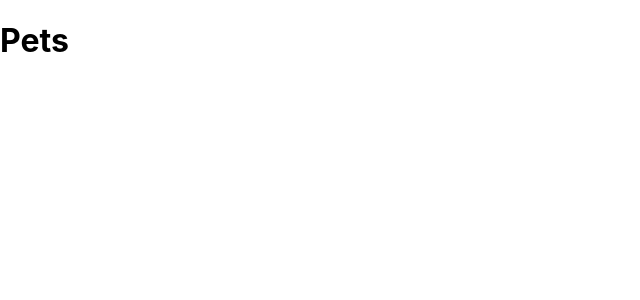
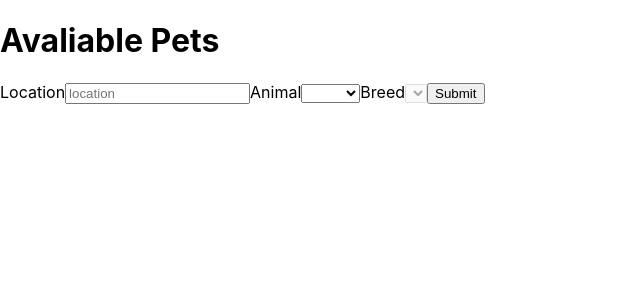
Before and after one commit to Nlopez4/pets, a React (Create React App) app: page / in a window 1280 px wide. Shown: the top 300 px of the page, without its empty margins (0-640 px from the left). Built offline with nearby package versions, Linux system fonts and the light colour scheme.

Commit message:
add form to retrieve pets

```diff
--- a/src/App.js
+++ b/src/App.js
@@ -1,8 +1,12 @@
 import './App.css';
+import Search from './Search';
 
 function App() {
   return (
-    <h1>Pets</h1>
+    <div>
+      <h1>Avaliable Pets</h1>
+      <Search />
+    </div>
   );
 }
 
--- /dev/null
+++ b/src/Search.js
@@ -0,0 +1,69 @@
+import { useState } from 'react';
+
+const ANIMALS = ['bird', 'cat', 'dog', 'rabit', 'reptile'];
+
+function Search() {
+
+    const [location, setLocation] = useState('');
+    const [animal, setAnimal] = useState('');
+    const [breed, setBreed] = useState('');
+    const breeds = [];
+
+    return (
+        <div className='search'>
+            <form>
+                <label htmlFor='location'>
+                    Location
+                    <input
+                    id='location'
+                    value={location}
+                    placeholder='location'
+                    onChange={(e) => setLocation(e.target.value)}
+                    />
+                </label>
+                <label htmlFor="animal">
+                Animal
+                <select
+                    id="animal"
+                    value={animal}
+                    onChange={(e) => {
+                    setAnimal(e.target.value);
+                    setBreed("");
+                    }}
+                    onBlur={(e) => {
+                    setAnimal(e.target.value);
+                    setBreed("");
+                    }}
+                    >
+                    <option />
+                    {ANIMALS.map((animal) => (
+                    <option key={animal} value={animal}>
+                        {animal}
+                    </option>
+                    ))}
+                </select>
+                </label>
+                <label htmlFor="breed">
+                    Breed
+                    <select
+                        disabled={!breeds.length}
+                        id="breed"
+                        value={breed}
+                        onChange={(e) => setBreed(e.target.value)}
+                        onBlur={(e) => setBreed(e.target.value)}
+                        >
+                        <option />
+                        {breeds.map((breed) => (
+                        <option key={breed} value={breed}>
+                            {breed}
+                        </option>
+                        ))}
+                    </select>
+                    </label>
+                <button>Submit</button>
+            </form>
+        </div>
+    )
+}
+
+export default Search;
```
Also changed, not shown: src/Pet.js (added, +12 -0 lines).
